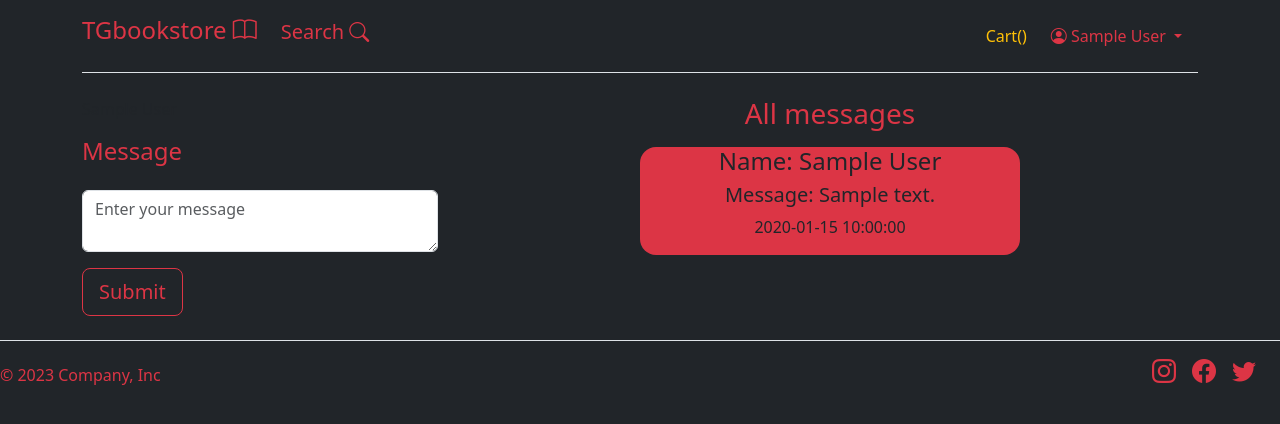
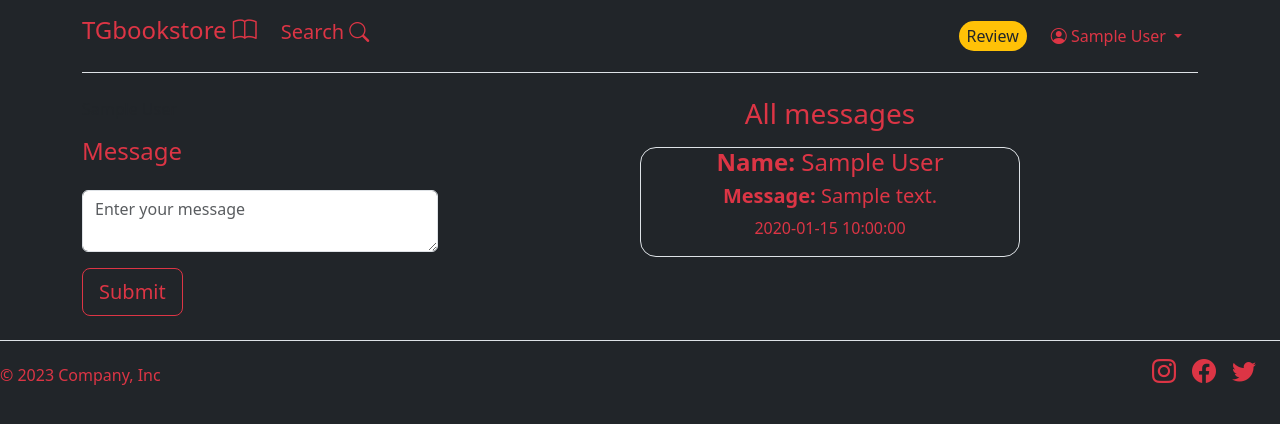
Before and after one commit to tirkeshdev/secondExamOfC10, a Laravel app: page /reviews in a window 1280 px wide. Shown: the top 424 px of the page. Run offline with Laravel 10, Linux system fonts and the light colour scheme; a user stored in the database is signed in; data comes from the database, SQL or seed files in the repository; tables that the repository leaves empty hold one stand-in row (values such as "Sample post").

Commit message:
third commit

```diff
--- a/config/app.php
+++ b/config/app.php
@@ -70,7 +70,7 @@ return [
     |
     */
 
-    'timezone' => 'UTC',
+    'timezone' => 'Asia/Ashgabat',
 
     /*
     |--------------------------------------------------------------------------
--- a/resources/views/app/allMessages.blade.php
+++ b/resources/views/app/allMessages.blade.php
@@ -10,13 +10,13 @@
             <div class="row justify-content-center py-3">
                 <div class="text-danger border rounded-4 col-8">
                     <div class="h4 fw-lighter">
-                        UserName : {{auth()->user()->username}}
+                        <b>UserName</b> : {{auth()->user()->username}}
                     </div>
                     <div class="py-1 h4 fw-lighter">
-                        Email: {{auth()->user()->email}}
+                        <b>Email</b> : {{auth()->user()->email}}
                     </div>
                     <div class="h5 fw-light pb-2">
-                        Message: {{$el->message}}
+                        <b>Message</b> : {{$el->message}}
                     </div>
                     <p>
                         {{$el->created_at}}
--- a/resources/views/app/messages.blade.php
+++ b/resources/views/app/messages.blade.php
@@ -4,13 +4,13 @@
             All messages
         </a>
         @foreach($data as $el)
-            <div class="row justify-content-center py-3">
-                <div class="bg-danger rounded-4 col-6">
+            <div class="row justify-content-center   py-3">
+                <div class="border text-danger rounded-4 col-6">
                     <div class="fw-normal h4">
-                        Name: {{auth()->user()->name}}
+                       <b>Name:</b> {{auth()->user()->name}}
                     </div>
                     <div class="fw-normal h5">
-                        Message: {{$el->message}}
+                        <b>Message:</b> {{$el->message}}
                     </div>
                     <p>
                         {{$el->created_at}}
--- a/resources/views/app/nav.blade.php
+++ b/resources/views/app/nav.blade.php
@@ -4,13 +4,13 @@
             <span class="h4 text-danger pe-2"> TGbookstore <i class="bi bi-book h4 text-danger"></i></span>
         </a>
         <a href="{{route('book.index')}}" class="px-3 d-flex align-items-center mb-3 mb-md-0 me-md-auto link-body-emphasis nav-link">
-            <span class="h5 text-danger  fw-normal{{request()->routeIs('book.index') ? ' text-dark bg-danger p-1 rounded-4' : ''}}"> Search <i class="bi bi-search h5 text-danger {{request()->routeIs('book.index') ? 'text-dark' : ''}}"></i></span>
+            <span class="h5 text-danger  fw-normal{{request()->routeIs('book.index') ? ' text-dark bg-danger py-1 px-2 rounded-4' : ''}}"> Search <i class="bi bi-search h5 text-danger {{request()->routeIs('book.index') ? 'text-dark' : ''}}"></i></span>
         </a>
 
         <ul class="nav nav-pills">
             @auth
                 <li class="nav-item pt-2 px-2">
-                    <a href="{{route('register')}}" class="text-decoration-none link-warning">Cart()</a>
+                    <a href="{{route('reviews')}}" class="text-decoration-none link-warning {{request()->routeIs('reviews') ? 'link-dark text-decoration-none bg-warning py-1 px-2 rounded-4': ''}}">Review</a>
                 </li>
                 <li class="nav-item dropdown">
                     <a class="nav-link text-danger dropdown-toggle" href="#" data-bs-toggle="dropdown" aria-expanded="false">
```
Also changed, not shown: resources/views/book/details.blade.php (+5 -5 lines).
